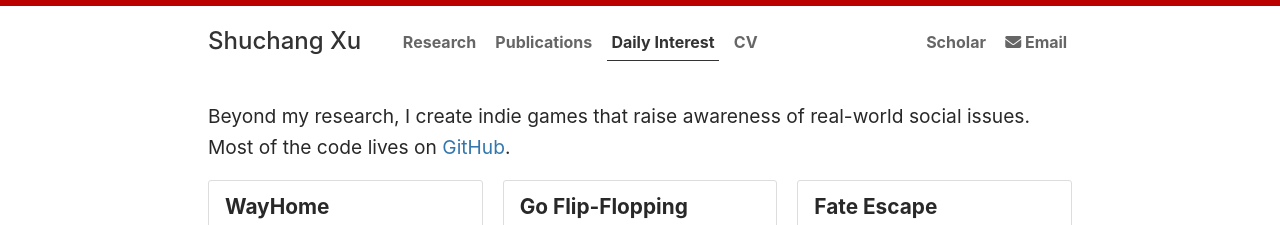
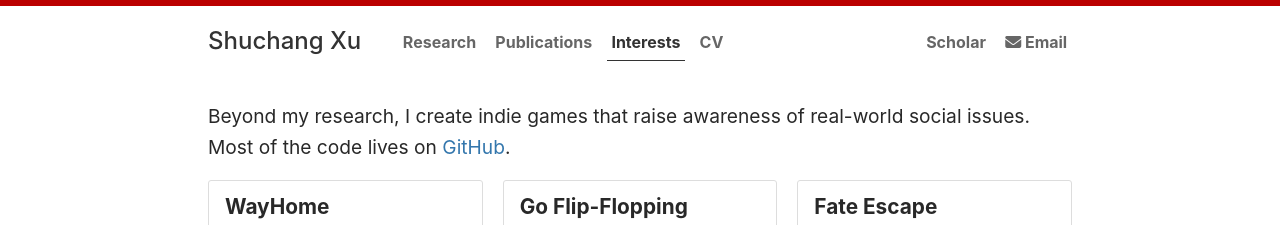
Before and after one commit to ShuchangXu/ShuchangXu.github.io, a Jekyll site: the page built from interests.md, in a window 1280 px wide. Shown: the top 225 px of the page. Built offline with Jekyll 4.4.1, drawn with Linux system fonts in a browser that asks for light colours; a style sheet for code colours, icons or effects is not loaded.

Commit message:
Rename Daily Interest to Interests
Co-Authored-By: Claude Opus 4.8 <noreply@anthropic.com>

```diff
--- a/_includes/header.html
+++ b/_includes/header.html
@@ -5,7 +5,7 @@
 
     <a href="{{ '/research/' | relative_url }}" {% if current[1] == 'research' %}aria-current="page"{% endif %}>Research</a>
     <a href="{{ '/publications/' | relative_url }}" {% if current[1] == 'publications' %}aria-current="page"{% endif %}>Publications</a>
-    <a href="{{ '/daily-interest/' | relative_url }}" {% if current[1] == 'daily-interest' %}aria-current="page"{% endif %}>Daily Interest</a>
+    <a href="{{ '/interests/' | relative_url }}" {% if current[1] == 'interests' %}aria-current="page"{% endif %}>Interests</a>
     <a href="{{ '/cv/' | relative_url }}" {% if current[1] == 'cv' %}aria-current="page"{% endif %}>CV</a>
 
     <span class="external">
--- a/daily-interest.md
+++ b/interests.md
@@ -1,12 +1,12 @@
 ---
 layout: page
-permalink: /daily-interest/
-title: Daily Interest
+permalink: /interests/
+title: Interests
 class: projects
 ---
 
 {:.hidden}
-# Daily Interest
+# Interests
 
 {:.lead}
 Beyond my research, I create indie games that raise awareness of real-world social issues. Most of the code lives on [GitHub](https://github.com/{{ site.github_username }}).
```
Also changed, not shown: index.md (+2 -2 lines).
